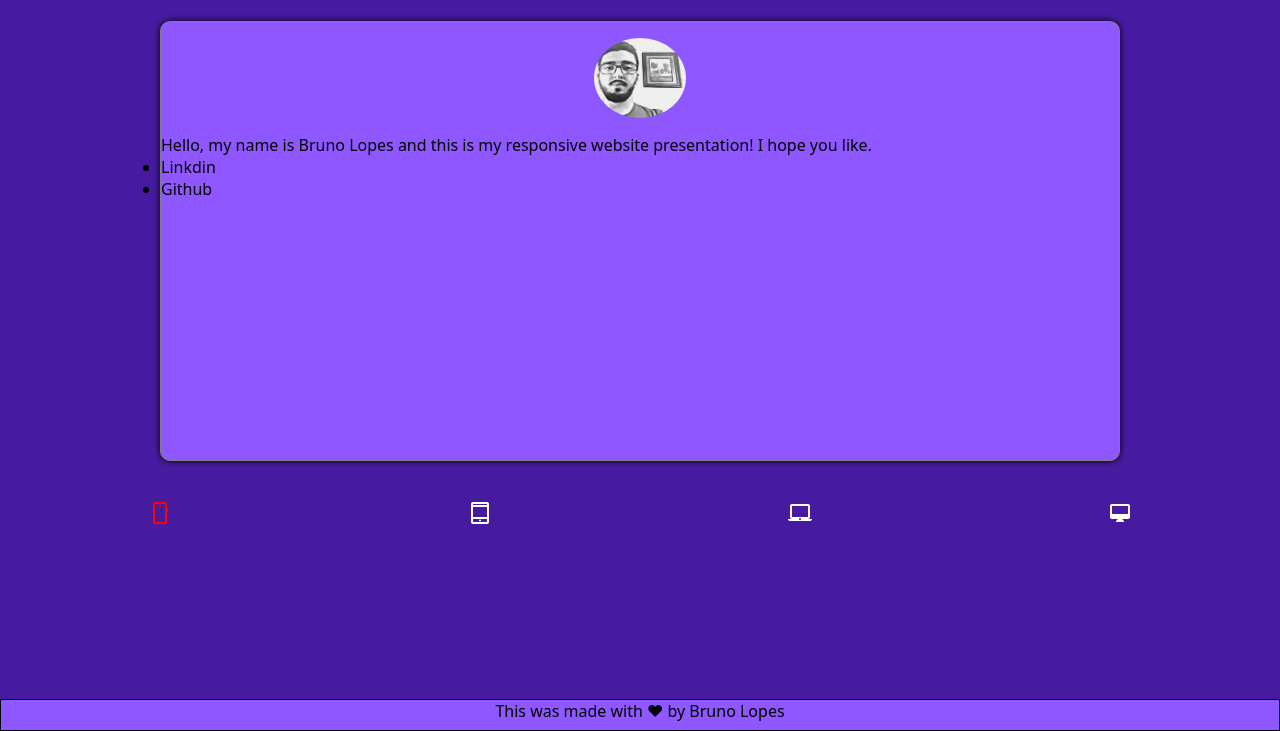
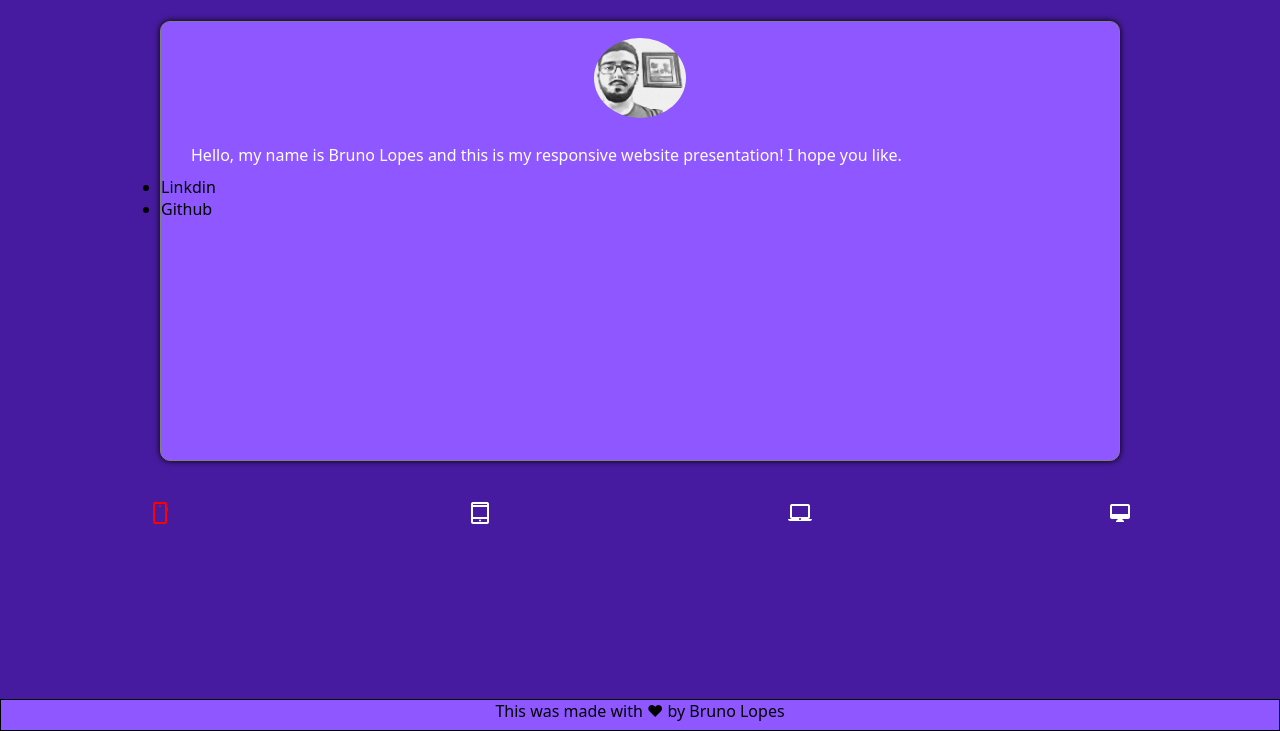
Before and after one commit to BrunoLopes24/cv_bruno_website, a plain HTML site: page about.html in a window 1280 px wide. Shown: the part 69-800 px from the top of the page. Drawn offline with nearby package versions, Linux system fonts and the light colour scheme.

Commit message:
Update styleabout.css

```diff
--- a/style/styleabout.css
+++ b/style/styleabout.css
@@ -85,6 +85,13 @@ main > div#presentation > img {
     border-radius: 50%;
 }
 
+main > div#presentation > p {
+    padding: 10px 10px;
+    text-align: justify;
+    text-indent: 20px;
+    color: white;
+}
+
 main > p#devices {
     color: white;
     position: relative;
```
